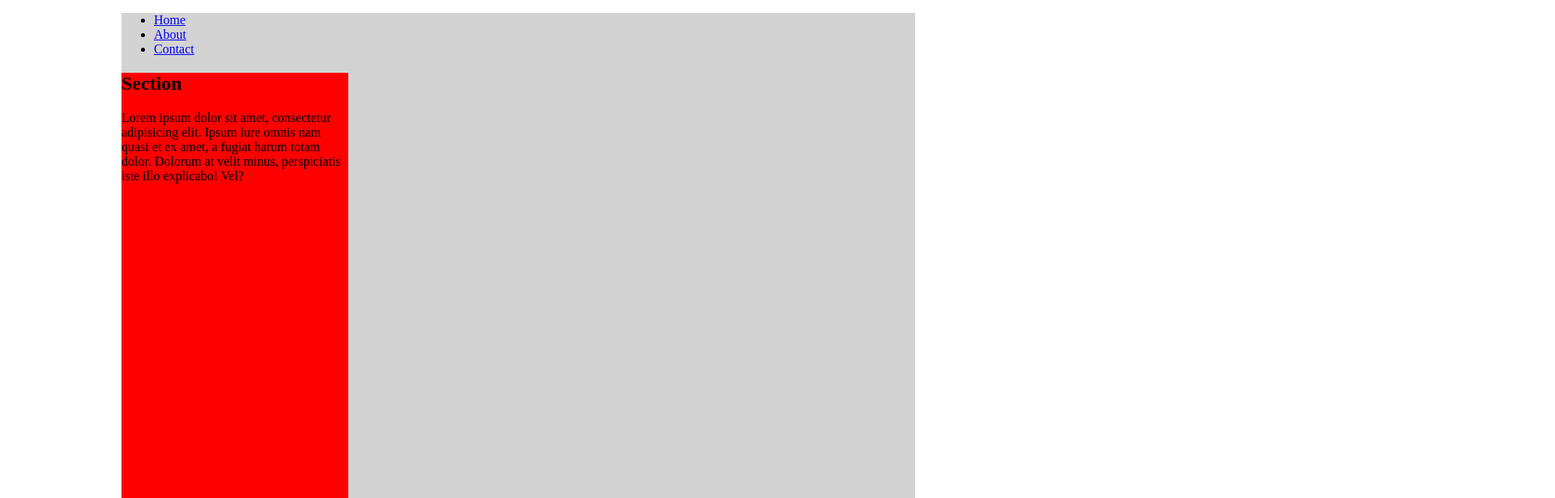
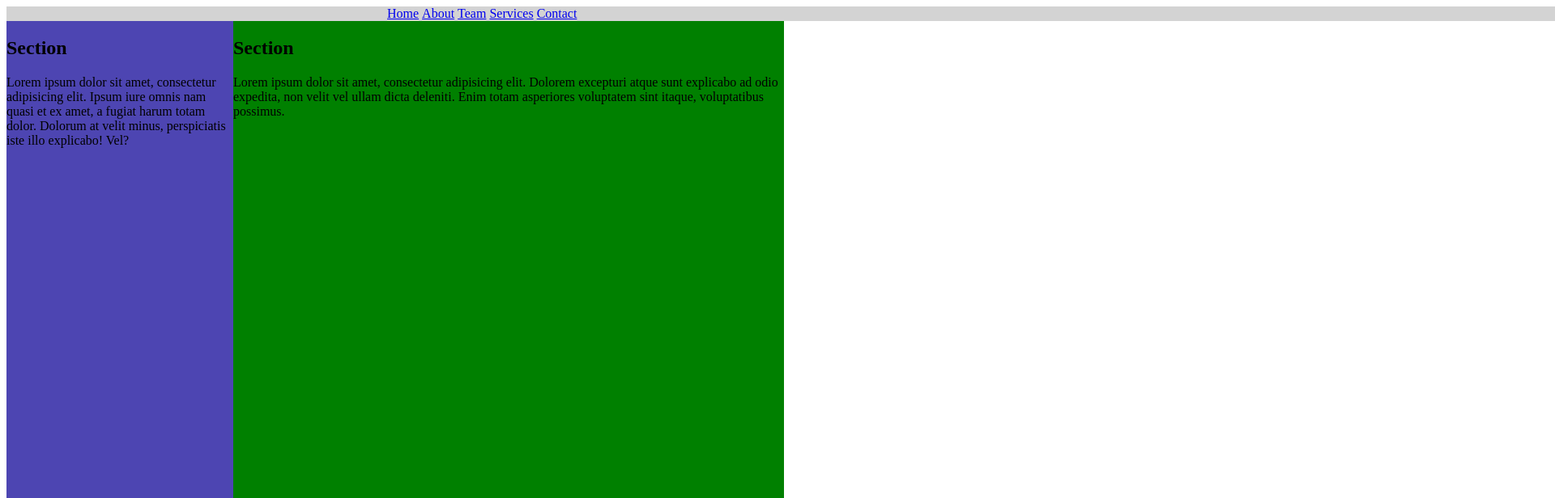
Before and after one commit to eshmitt/session_2, a plain HTML site: page work/session_2/index.html in a window 1280 px wide. Shown: the top 616 px of the page at 81% size, 1920 px wide, since content can reach past the window. Drawn offline with Linux system fonts and the light colour scheme.

Commit message:
base html / ccs

```diff
--- a/work/session_2/index.html
+++ b/work/session_2/index.html
@@ -14,6 +14,8 @@
             <ul>
                 <li><a href="Home">Home</a></li>
                 <li><a href="About">About</a></li>
+                <li><a href="Team">Team</a></li>
+                <li><a href="Services">Services</a></li>
                 <li><a href="Contact">Contact</a></li>
             </ul>
 
@@ -24,7 +26,10 @@
             <p>Lorem ipsum dolor sit amet, consectetur adipisicing elit. Ipsum iure omnis nam quasi et ex amet, a fugiat harum totam dolor. Dolorum at velit minus, perspiciatis iste illo explicabo! Vel?</p>
         </div>
 
-        <div id="main_section"></div>
+        <div id="main_section">
+            <h2>Section</h2>
+            <p>Lorem ipsum dolor sit amet, consectetur adipisicing elit. Dolorem excepturi atque sunt explicabo ad odio expedita, non velit vel ullam dicta deleniti. Enim totam asperiores voluptatem sint itaque, voluptatibus possimus.</p>
+        </div>
     </div>
 
 </body>
--- a/work/session_2/main.css
+++ b/work/session_2/main.css
@@ -1,5 +1,5 @@
 #wrapper {
-    width: 980px;
+    width: 1920px;
     margin: 0 auto;
     background-color: lightgray;
 }
@@ -10,18 +10,26 @@
 }
 
 ul {
-    text-decoration: none;
+    list-style-type: none;
+    margin: 0;
+    padding: 0;
 
+}
+
+li {
+    display: inline;
 }
 
 #left_section {
     width: 280px;
     height: 1080px;
-    background-color: red;
+    background-color: #4D45B2;
+    float: left;
 }
 
 #main_section {
     width: 680px;
     height: 1080px;
     background-color: green;
+    float: left;
 }
```
